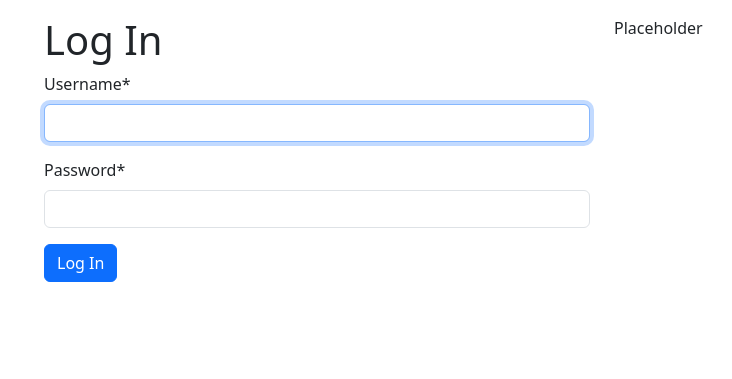
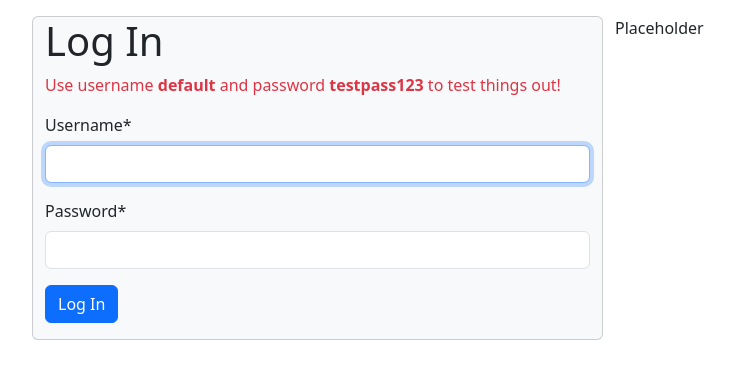
Before and after one commit to jaerrib/prod-pause, a Django app: page /accounts/login/ in a window 1280 px wide. Shown: the part 72-451 px from the top of the page, without its empty margins (38-770 px from the left). Run offline with Django 5.2, Linux system fonts and the light colour scheme; some libraries are stand-ins or nearby versions.

Commit message:
Update styling on login page

```diff
--- a/templates/registration/login.html
+++ b/templates/registration/login.html
@@ -6,8 +6,9 @@
 {% block content %}
 <div class="container">
     <div class="d-flex row">
-        <div class="col">
+        <div class="col card bg-body-tertiary">
             <h1>Log In</h1>
+            <p class="text-danger">Use username <span class="fw-bold">default</span> and password <span class="fw-bold">testpass123</span> to test things out!</p>
             <form method="post">
                 {% csrf_token %}
                 {{ form|crispy }}
```
